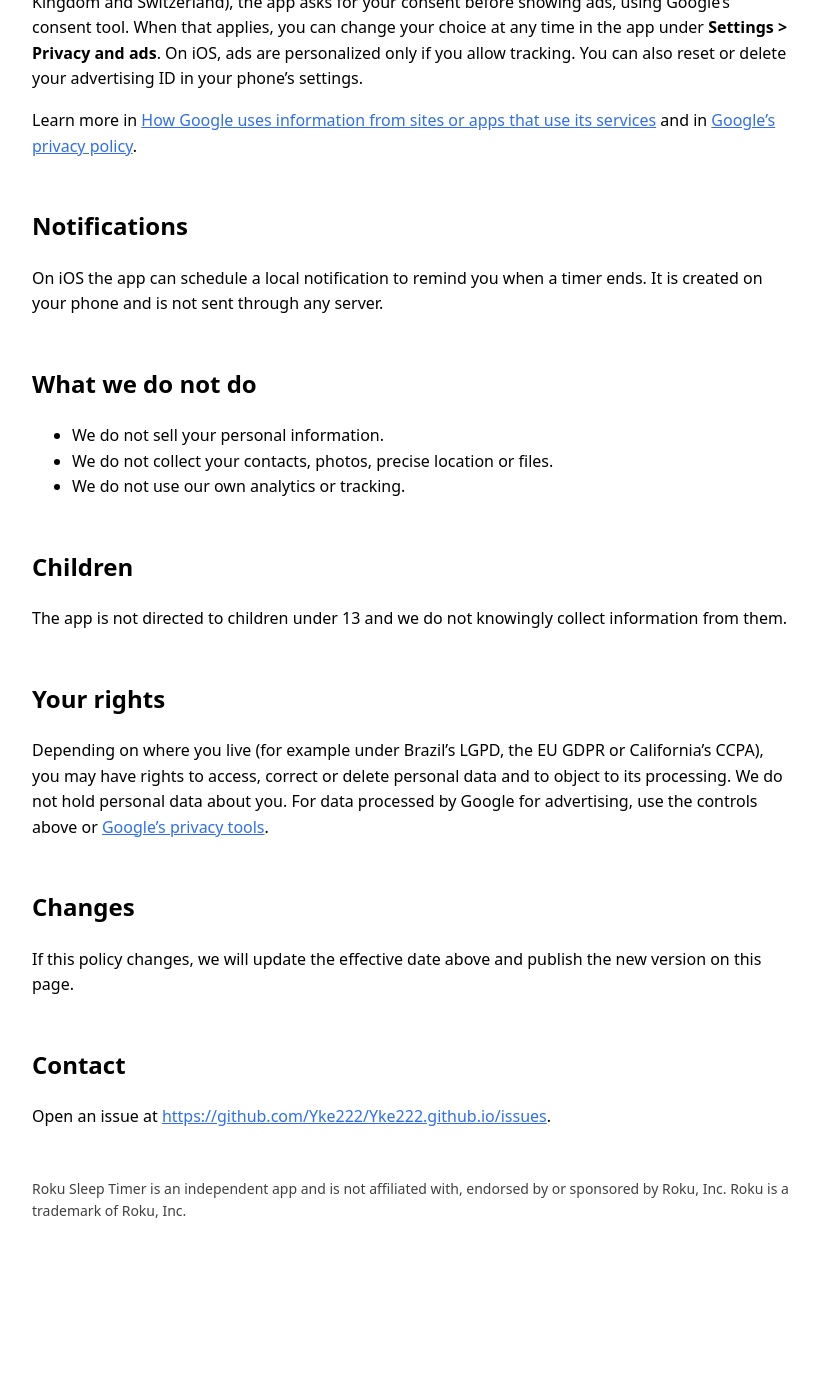
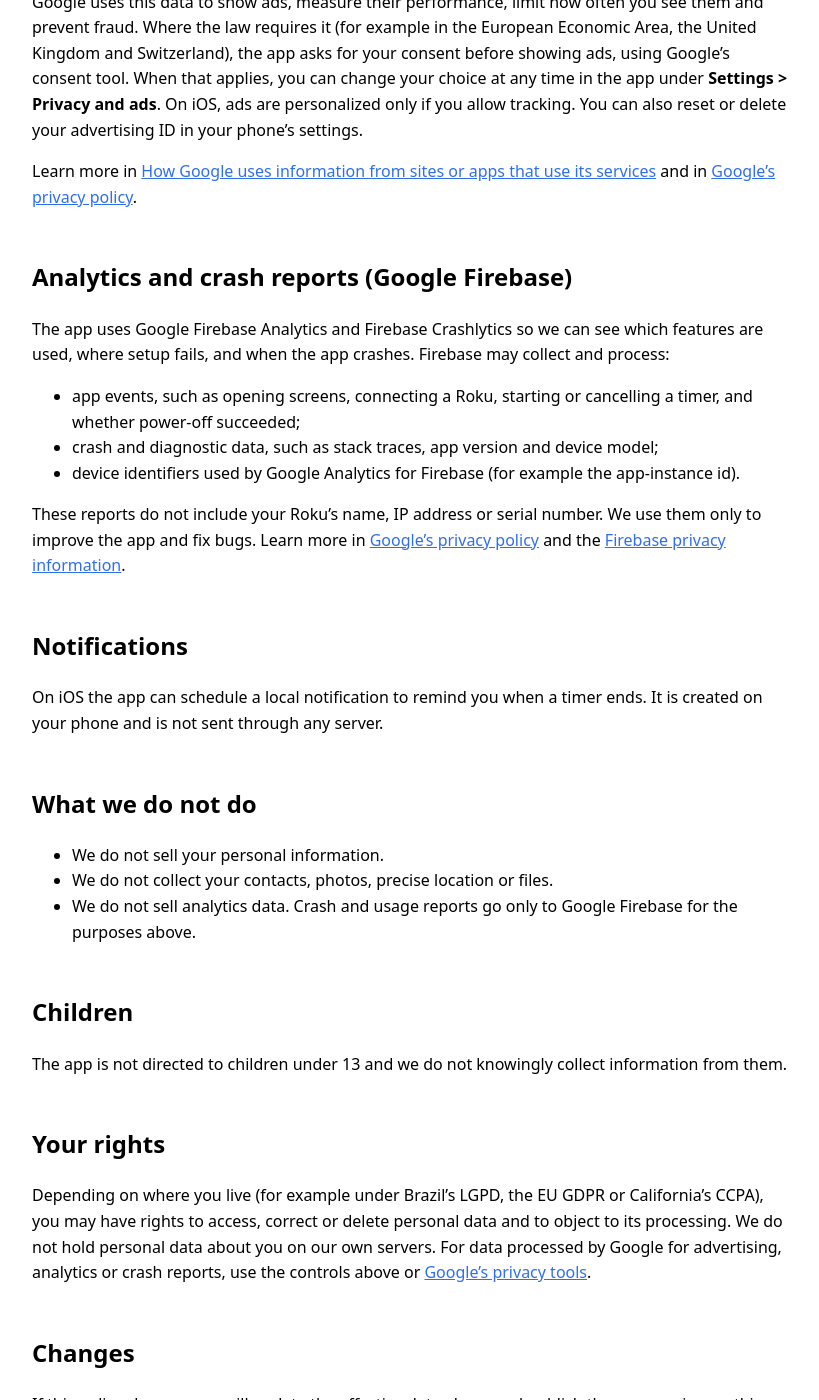
Before and after one commit to Yke222/Yke222.github.io, a Jekyll site: the page built from roku-sleep-timer/en/privacy.md, in a window 1280 px wide and 1400 px high, scrolled down 1339 px. Shown: the whole window, without its empty margins (228-1047 px from the left). Built offline with Jekyll 4.4.1, drawn with Linux system fonts in a browser that asks for light colours; before the commit the page ends 2626 px from its top, so only the background shows below that; some of the changed text lies outside the part shown.

Commit message:
docs: disclose Firebase Analytics and Crashlytics
The companion app now sends usage events and crash reports through
Firebase. Update the three privacy policies and the effective date.

```diff
--- a/_config.yml
+++ b/_config.yml
@@ -3,7 +3,7 @@ description: Sleep timer that turns your Roku and TV off from your phone.
 # Set to a support address to show it on every legal and support page.
 contact_email: ""
 issues_url: https://github.com/Yke222/Yke222.github.io/issues
-policy_effective_date: "2026-10-13"
+policy_effective_date: "2026-10-16"
 markdown: kramdown
 exclude:
   - README.md
--- a/roku-sleep-timer/en/privacy.md
+++ b/roku-sleep-timer/en/privacy.md
@@ -19,6 +19,7 @@ This policy explains what information the Roku Sleep Timer app ("the app") handl
 - We do not run servers, we do not have user accounts and we never receive your personal information.
 - Your Roku's details and your settings stay on your phone.
 - The app shows ads through Google AdMob. Google may collect device identifiers and usage data to show and measure ads, as described below.
+- The app uses Google Firebase Analytics and Crashlytics to understand how the app is used and to fix crashes. Those services may collect device and usage data, as described below.
 
 ## Information stored on your phone
 
@@ -47,6 +48,17 @@ Google uses this data to show ads, measure their performance, limit how often yo
 
 Learn more in [How Google uses information from sites or apps that use its services](https://policies.google.com/technologies/partner-sites) and in [Google's privacy policy](https://policies.google.com/privacy).
 
+
+## Analytics and crash reports (Google Firebase)
+
+The app uses Google Firebase Analytics and Firebase Crashlytics so we can see which features are used, where setup fails, and when the app crashes. Firebase may collect and process:
+
+- app events, such as opening screens, connecting a Roku, starting or cancelling a timer, and whether power-off succeeded;
+- crash and diagnostic data, such as stack traces, app version and device model;
+- device identifiers used by Google Analytics for Firebase (for example the app-instance id).
+
+These reports do not include your Roku's name, IP address or serial number. We use them only to improve the app and fix bugs. Learn more in [Google's privacy policy](https://policies.google.com/privacy) and the [Firebase privacy information](https://firebase.google.com/support/privacy).
+
 ## Notifications
 
 On iOS the app can schedule a local notification to remind you when a timer ends. It is created on your phone and is not sent through any server.
@@ -55,7 +67,7 @@ On iOS the app can schedule a local notification to remind you when a timer ends
 
 - We do not sell your personal information.
 - We do not collect your contacts, photos, precise location or files.
-- We do not use our own analytics or tracking.
+- We do not sell analytics data. Crash and usage reports go only to Google Firebase for the purposes above.
 
 ## Children
 
@@ -63,7 +75,7 @@ The app is not directed to children under 13 and we do not knowingly collect inf
 
 ## Your rights
 
-Depending on where you live (for example under Brazil's LGPD, the EU GDPR or California's CCPA), you may have rights to access, correct or delete personal data and to object to its processing. We do not hold personal data about you. For data processed by Google for advertising, use the controls above or [Google's privacy tools](https://myaccount.google.com/data-and-privacy).
+Depending on where you live (for example under Brazil's LGPD, the EU GDPR or California's CCPA), you may have rights to access, correct or delete personal data and to object to its processing. We do not hold personal data about you on our own servers. For data processed by Google for advertising, analytics or crash reports, use the controls above or [Google's privacy tools](https://myaccount.google.com/data-and-privacy).
 
 ## Changes
 
```
Also changed, not shown: roku-sleep-timer/es/privacy.md (+14 -2 lines), roku-sleep-timer/pt/privacy.md (+14 -2 lines).
